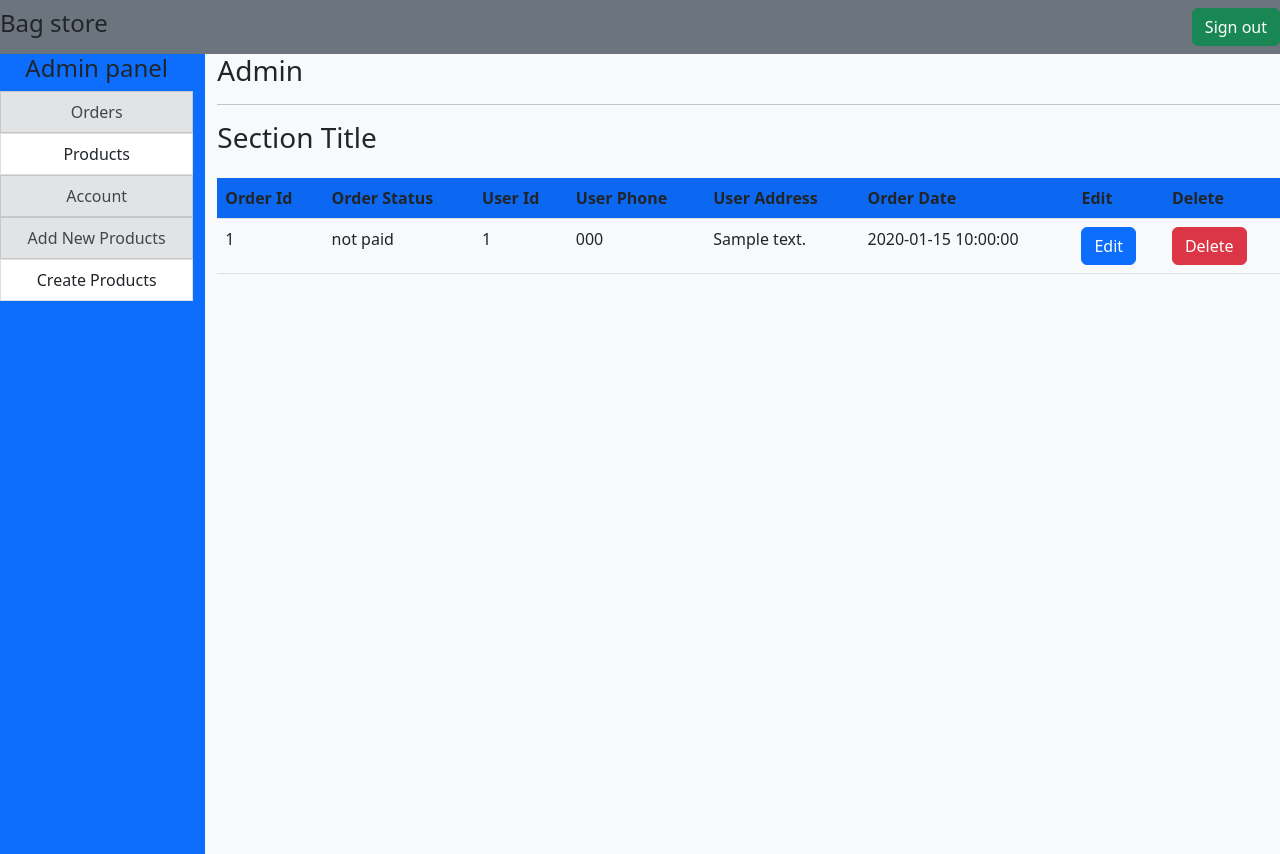
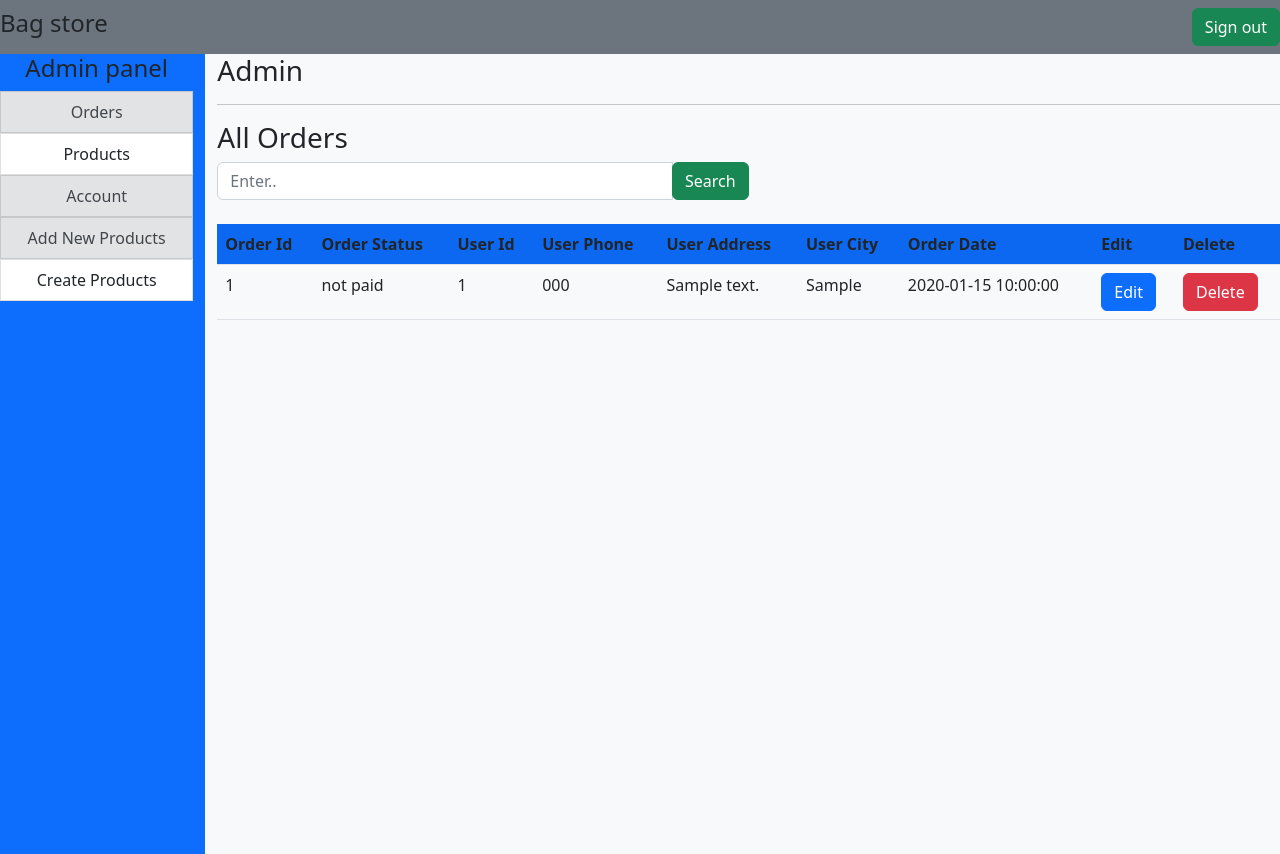
Before and after one commit to aswin-dileep/php_shopping_cart, a PHP site: page /admin/index.php in a window 1280 px wide. Run offline with PHP 8.4, Linux system fonts and the light colour scheme; the visitor is signed in with stand-in values (Sample User, id 1); tables that the repository leaves empty or names only in its code hold one stand-in row (values such as "Sample post").

Commit message:
search added for orders

```diff
--- a/admin/index.php
+++ b/admin/index.php
@@ -1,11 +1,17 @@
-<?php include("header.php") ;
+<?php include("header.php");
 
-if(!isset($_SESSION['admin_logged_in'])){
+if (!isset($_SESSION['admin_logged_in'])) {
     header("location:admin_login.php");
 }
+if(isset($_POST['search_btn'])){
+    $search_key =$_POST['search_key'];
+    $orders_qry ="SELECT * FROM orders WHERE order_id LIKE '%$search_key%' OR user_city LIKE '%$search_key%' OR order_status LIKE '$search_key%'
+    OR user_id LIKE '%$search_key%' OR user_phone LIKE '%$search_key%' OR user_address LIKE '%$search_key%' OR order_date LIKE '%$search_key%' ";
+}else{
+    $orders_qry = "SELECT * FROM orders  ";
+}
 
-$orders_qry="SELECT * FROM orders";
-$all_orders = mysqli_query($con,$orders_qry);
+$all_orders = mysqli_query($con, $orders_qry);
 ?>
 
 <div class="row">
@@ -13,7 +19,18 @@ $all_orders = mysqli_query($con,$orders_qry);
     <div class="col-md-10 bg-light">
         <h3>Admin</h3>
         <hr>
-            <h3 class="">Section Title</h3>
+        <h3 class="">All Orders</h3>
+      <div class="text-center">
+      <form class="form-group" method="post" action="index.php">
+            <div class="input-group w-50 ">
+                <input type="text" class="form-control" name="search_key" placeholder="Enter..">
+                <div class="input-group-append">
+                    <input type="submit" class="btn btn-success" name="search_btn" value="Search">
+                </div>
+            </div>
+        </form>
+      </div>
+
 
         <table class="table mt-4 table-striped">
             <tr class="bg-primary">
@@ -22,23 +39,25 @@ $all_orders = mysqli_query($con,$orders_qry);
                 <th>User Id</th>
                 <th>User Phone</th>
                 <th>User Address</th>
+                <th>User City</th>
                 <th>Order Date </th>
                 <th>Edit </th>
                 <th>Delete</th>
             </tr>
-                <?php foreach($all_orders as $orders) {?>
+            <?php foreach ($all_orders as $orders) { ?>
                 <tr class=" ">
                     <td><?php echo $orders['order_id']; ?></td>
                     <td><?php echo $orders['order_status']; ?></td>
                     <td><?php echo $orders['user_id']; ?></td>
                     <td><?php echo $orders['user_phone']; ?></td>
                     <td><?php echo $orders['user_address']; ?></td>
+                    <td><?php echo $orders['user_city']; ?></td>
                     <td><?php echo $orders['order_date']; ?></td>
                     <td><a href="" class="btn btn-primary">Edit</a></td>
                     <td><a href="" class="btn btn-danger">Delete</a></td>
 
                 </tr>
-               <?php }?>
+            <?php } ?>
         </table>
     </div>
 </div>
```
Also changed, not shown: admin/products.php (added). Lines whose indentation alone changed are shown as unchanged.
